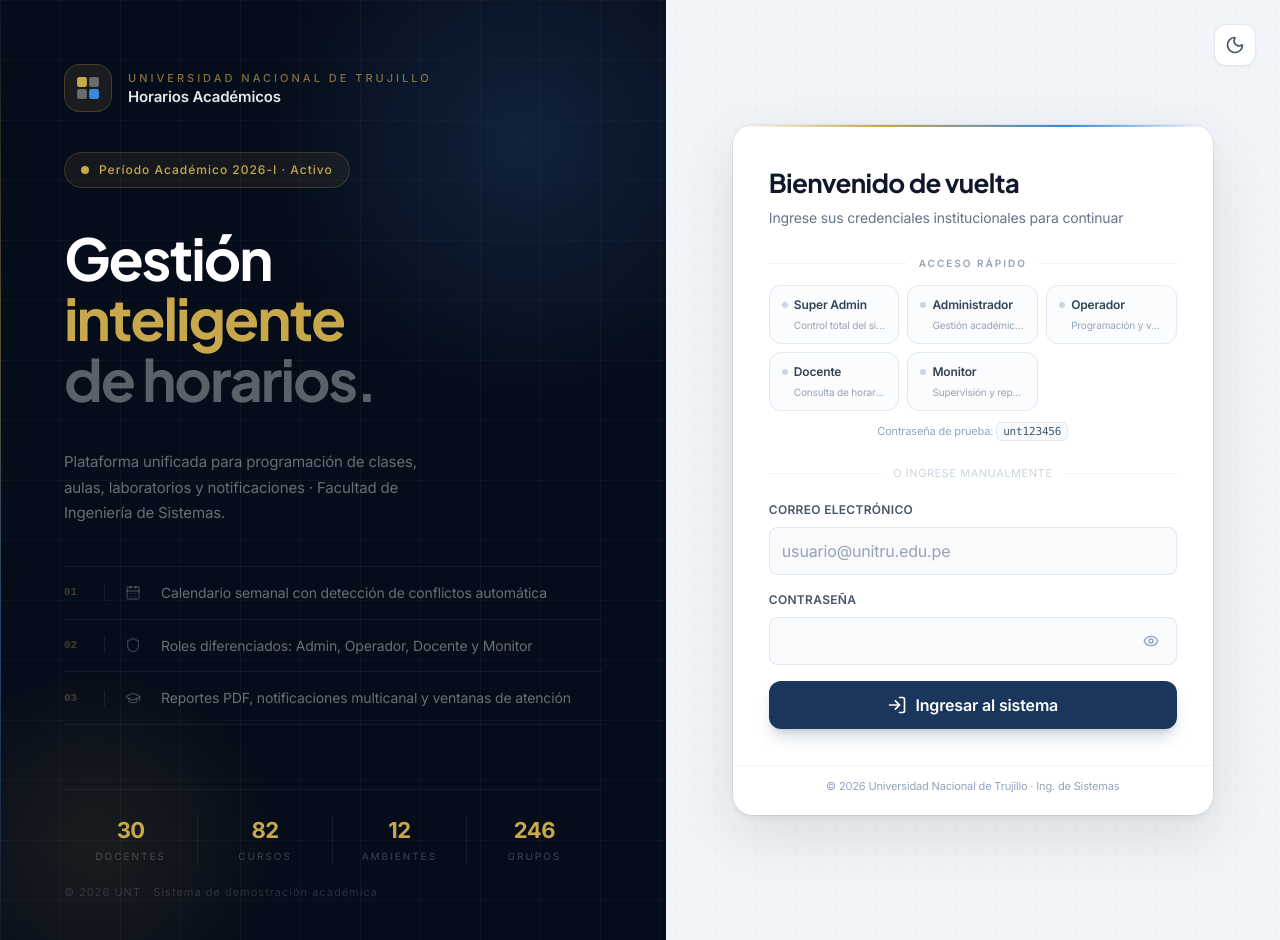
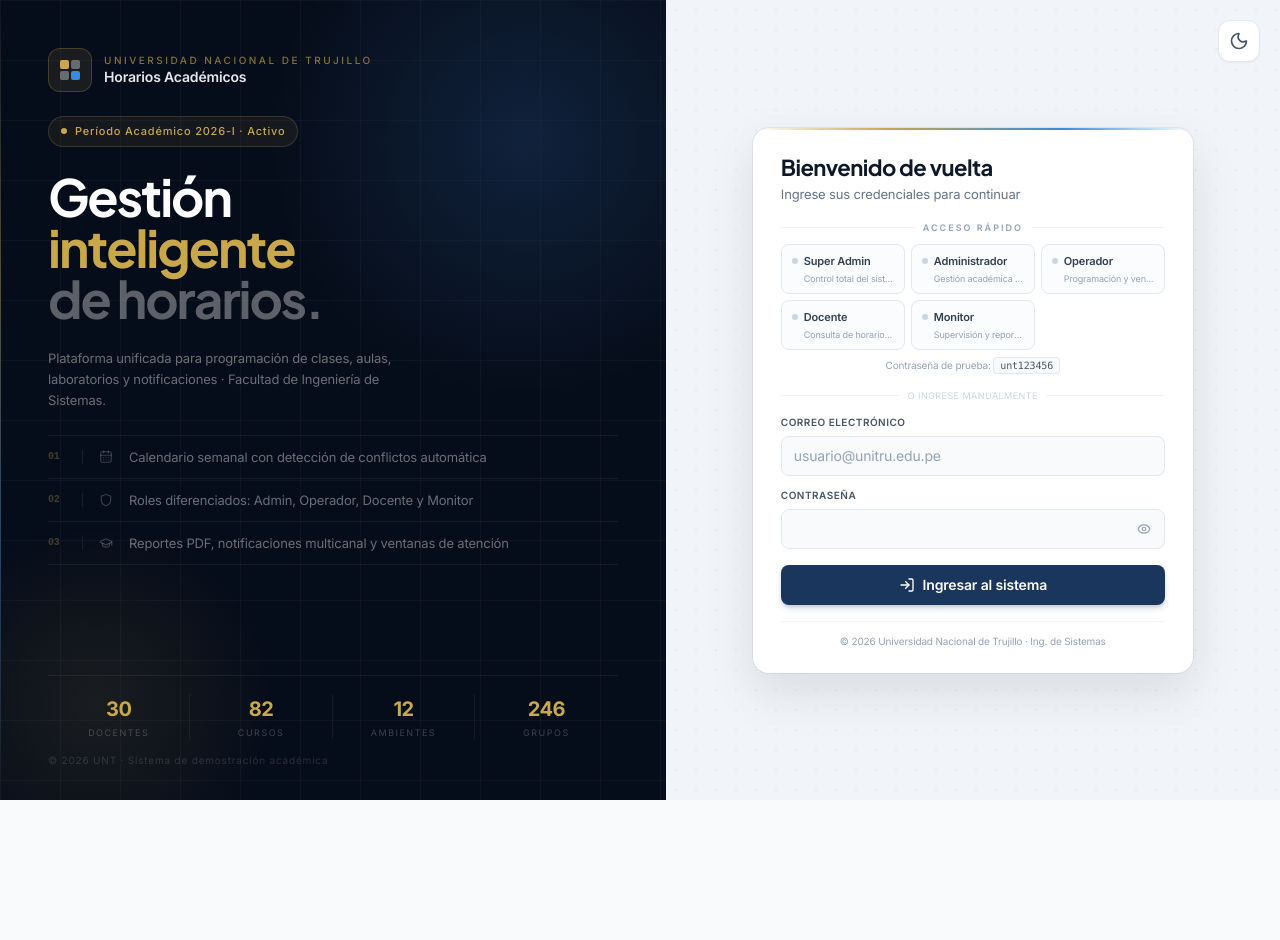
Before and after one commit to marck-h-cmd/E-PROJECT, a Next.js app: page /auth/login in a window 1280 px wide. After the commit the page ends 800 px from the top, so only its background shows below. Built offline with nearby package versions, Linux system fonts and the light colour scheme.

Commit message:
quedando el login

```diff
--- a/src/app/auth/login/page.tsx
+++ b/src/app/auth/login/page.tsx
@@ -14,12 +14,12 @@ import { DEMO_USERS, DEMO_PASSWORD_HINT } from '@/lib/demo-users';
 import { ThemeToggle } from '@/components/theme/ThemeToggle';
 import type { DemoUser } from '@/lib/demo-users';
 
-const ROLE_COLORS: Record<string, { dot: string; text: string; textDark: string }> = {
-  'super-admin': { dot: '#a78bfa', text: '#6d28d9', textDark: '#c4b5fd' },
-  'admin':       { dot: '#60a5fa', text: '#1d4ed8', textDark: '#93c5fd' },
-  'operador':    { dot: '#fbbf24', text: '#b45309', textDark: '#fcd34d' },
-  'docente':     { dot: '#34d399', text: '#065f46', textDark: '#6ee7b7' },
-  'monitor':     { dot: '#f472b6', text: '#9d174d', textDark: '#f9a8d4' },
+const ROLE_COLORS: Record<string, { dot: string }> = {
+  'super-admin': { dot: '#a78bfa' },
+  'admin':       { dot: '#60a5fa' },
+  'operador':    { dot: '#fbbf24' },
+  'docente':     { dot: '#34d399' },
+  'monitor':     { dot: '#f472b6' },
 };
 
 export default function LoginPage() {
@@ -67,7 +67,7 @@ export default function LoginPage() {
   };
 
   return (
-    <div className="flex min-h-screen">
+    <div className="flex h-screen overflow-hidden">
 
       {/* ════════════════════════════════
           PANEL IZQUIERDO — siempre oscuro
@@ -93,12 +93,13 @@ export default function LoginPage() {
         <div className="absolute left-0 top-0 h-full w-px pointer-events-none"
           style={{ background: 'linear-gradient(to bottom, transparent, rgba(201,168,76,0.4) 35%, rgba(55,138,221,0.4) 70%, transparent)' }} />
 
-        <div className="relative z-10 flex flex-col gap-10 p-12 xl:p-16 pt-14 xl:pt-16">
+        {/* Contenido top */}
+        <div className="relative z-10 flex flex-col gap-6 p-10 xl:p-12 pt-12">
 
-          <div className="flex items-center gap-4">
-            <div className="flex h-12 w-12 shrink-0 items-center justify-center rounded-2xl"
+          <div className="flex items-center gap-3">
+            <div className="flex h-11 w-11 shrink-0 items-center justify-center rounded-xl"
               style={{ background: 'rgba(201,168,76,0.1)', border: '1px solid rgba(201,168,76,0.25)' }}>
-              <svg width="24" height="24" viewBox="0 0 22 22" fill="none">
+              <svg width="22" height="22" viewBox="0 0 22 22" fill="none">
                 <rect x="1" y="1" width="9" height="9" rx="2" fill="#c9a84c"/>
                 <rect x="12" y="1" width="9" height="9" rx="2" fill="rgba(255,255,255,0.35)"/>
                 <rect x="1" y="12" width="9" height="9" rx="2" fill="rgba(255,255,255,0.35)"/>
@@ -106,36 +107,36 @@ export default function LoginPage() {
               </svg>
             </div>
             <div>
-              <p style={{ fontSize: 11, letterSpacing: 3, color: 'rgba(201,168,76,0.65)', textTransform: 'uppercase', fontWeight: 500 }}>
+              <p style={{ fontSize: 10, letterSpacing: 2.5, color: 'rgba(201,168,76,0.65)', textTransform: 'uppercase', fontWeight: 500 }}>
                 Universidad Nacional de Trujillo
               </p>
-              <p style={{ fontSize: 15, fontWeight: 600, color: 'rgba(255,255,255,0.9)', lineHeight: 1.3 }}>
+              <p style={{ fontSize: 14, fontWeight: 600, color: 'rgba(255,255,255,0.9)', lineHeight: 1.3 }}>
                 Horarios Académicos
               </p>
             </div>
           </div>
 
-          <div className="inline-flex w-fit items-center gap-2.5 rounded-full px-4 py-2"
+          <div className="inline-flex w-fit items-center gap-2 rounded-full px-3 py-1.5"
             style={{ background: 'rgba(201,168,76,0.08)', border: '1px solid rgba(201,168,76,0.2)' }}>
-            <span className="h-2 w-2 rounded-full animate-pulse" style={{ background: '#c9a84c' }} />
-            <span style={{ fontSize: 12, fontWeight: 500, color: '#c9a84c', letterSpacing: 1 }}>
+            <span className="h-1.5 w-1.5 rounded-full animate-pulse" style={{ background: '#c9a84c' }} />
+            <span style={{ fontSize: 11, fontWeight: 500, color: '#c9a84c', letterSpacing: 0.8 }}>
               Período Académico 2026-I · Activo
             </span>
           </div>
 
-          <div style={{ lineHeight: 1.05 }}>
-            <h2 style={{ fontSize: 'clamp(3rem, 4.5vw, 5rem)', fontWeight: 800, color: '#ffffff', letterSpacing: -2, margin: 0 }}>
+          <div style={{ lineHeight: 1 }}>
+            <h2 style={{ fontSize: 'clamp(2.5rem, 4vw, 4.5rem)', fontWeight: 800, color: '#ffffff', letterSpacing: -2, margin: 0 }}>
               Gestión
             </h2>
-            <h2 style={{ fontSize: 'clamp(3rem, 4.5vw, 5rem)', fontWeight: 800, color: '#c9a84c', letterSpacing: -2, margin: 0 }}>
+            <h2 style={{ fontSize: 'clamp(2.5rem, 4vw, 4.5rem)', fontWeight: 800, color: '#c9a84c', letterSpacing: -2, margin: 0 }}>
               inteligente
             </h2>
-            <h2 style={{ fontSize: 'clamp(3rem, 4.5vw, 5rem)', fontWeight: 800, color: 'rgba(255,255,255,0.35)', letterSpacing: -2, margin: 0 }}>
+            <h2 style={{ fontSize: 'clamp(2.5rem, 4vw, 4.5rem)', fontWeight: 800, color: 'rgba(255,255,255,0.35)', letterSpacing: -2, margin: 0 }}>
               de horarios.
             </h2>
           </div>
 
-          <p style={{ fontSize: 15, lineHeight: 1.7, color: 'rgba(255,255,255,0.4)', maxWidth: 360 }}>
+          <p style={{ fontSize: 13, lineHeight: 1.6, color: 'rgba(255,255,255,0.4)', maxWidth: 360 }}>
             Plataforma unificada para programación de clases, aulas,
             laboratorios y notificaciones · Facultad de Ingeniería de Sistemas.
           </p>
@@ -146,14 +147,14 @@ export default function LoginPage() {
               { n: '02', icon: Shield,        text: 'Roles diferenciados: Admin, Operador, Docente y Monitor' },
               { n: '03', icon: GraduationCap, text: 'Reportes PDF, notificaciones multicanal y ventanas de atención' },
             ].map(({ n, icon: Icon, text }) => (
-              <div key={n} className="flex items-center gap-5"
-                style={{ borderBottom: '1px solid rgba(255,255,255,0.06)', padding: '16px 0' }}>
-                <span style={{ fontSize: 11, fontFamily: 'monospace', fontWeight: 700, color: 'rgba(201,168,76,0.3)', minWidth: 20 }}>
+              <div key={n} className="flex items-center gap-4"
+                style={{ borderBottom: '1px solid rgba(255,255,255,0.06)', padding: '12px 0' }}>
+                <span style={{ fontSize: 10, fontFamily: 'monospace', fontWeight: 700, color: 'rgba(201,168,76,0.3)', minWidth: 18 }}>
                   {n}
                 </span>
-                <div style={{ width: 1, height: 16, background: 'rgba(255,255,255,0.08)', flexShrink: 0 }} />
-                <Icon style={{ width: 16, height: 16, color: 'rgba(255,255,255,0.2)', flexShrink: 0 }} />
-                <span style={{ fontSize: 14, color: 'rgba(255,255,255,0.4)', lineHeight: 1.4 }}>
+                <div style={{ width: 1, height: 14, background: 'rgba(255,255,255,0.08)', flexShrink: 0 }} />
+                <Icon style={{ width: 14, height: 14, color: 'rgba(255,255,255,0.2)', flexShrink: 0 }} />
+                <span style={{ fontSize: 13, color: 'rgba(255,255,255,0.4)', lineHeight: 1.4 }}>
                   {text}
                 </span>
               </div>
@@ -161,8 +162,9 @@ export default function LoginPage() {
           </div>
         </div>
 
-        <div className="relative z-10 px-12 pb-10 xl:px-16">
-          <div className="grid grid-cols-4" style={{ borderTop: '1px solid rgba(255,255,255,0.06)', paddingTop: 24, marginBottom: 20 }}>
+        {/* Stats + footer */}
+        <div className="relative z-10 px-10 pb-8 xl:px-12">
+          <div className="grid grid-cols-4" style={{ borderTop: '1px solid rgba(255,255,255,0.06)', paddingTop: 18, marginBottom: 14 }}>
             {[
               { n: '30',  l: 'Docentes' },
               { n: '82',  l: 'Cursos' },
@@ -171,90 +173,86 @@ export default function LoginPage() {
             ].map((s, i) => (
               <div key={s.l} className="text-center"
                 style={{ borderRight: i < 3 ? '1px solid rgba(255,255,255,0.06)' : 'none' }}>
-                <div style={{ fontSize: 22, fontWeight: 700, color: '#c9a84c', letterSpacing: -0.5 }}>{s.n}</div>
-                <div style={{ fontSize: 10, color: 'rgba(255,255,255,0.22)', letterSpacing: 2, textTransform: 'uppercase', marginTop: 2 }}>{s.l}</div>
+                <div style={{ fontSize: 20, fontWeight: 700, color: '#c9a84c', letterSpacing: -0.5 }}>{s.n}</div>
+                <div style={{ fontSize: 9, color: 'rgba(255,255,255,0.22)', letterSpacing: 1.5, textTransform: 'uppercase', marginTop: 2 }}>{s.l}</div>
               </div>
             ))}
           </div>
-          <p style={{ fontSize: 11, color: 'rgba(255,255,255,0.14)', letterSpacing: 1 }}>
+          <p style={{ fontSize: 10, color: 'rgba(255,255,255,0.14)', letterSpacing: 0.8 }}>
             © {new Date().getFullYear()} UNT · Sistema de demostración académica
           </p>
         </div>
       </div>
 
       {/* ════════════════════════════════
-          PANEL DERECHO — formulario adaptable
+          PANEL DERECHO — formulario compacto
       ════════════════════════════════ */}
-      <div className="relative flex flex-1 flex-col items-center justify-center overflow-y-auto px-8 py-10
+      <div className="relative flex flex-1 flex-col items-center justify-center px-6 py-6
         bg-slate-100 dark:bg-[#0a0f1a]">
 
-        {/* Patrón de puntos solo light */}
         <div className="absolute inset-0 dark:hidden pointer-events-none" style={{
           backgroundImage: 'radial-gradient(circle, rgba(0,0,0,0.04) 1px, transparent 1px)',
           backgroundSize: '20px 20px',
         }} />
 
-        {/* Patrón de puntos dark */}
         <div className="absolute inset-0 hidden dark:block pointer-events-none" style={{
           backgroundImage: 'radial-gradient(circle, rgba(255,255,255,0.03) 1px, transparent 1px)',
           backgroundSize: '20px 20px',
         }} />
 
-        <div className="absolute right-6 top-6 z-10">
+        <div className="absolute right-5 top-5 z-10">
           <ThemeToggle variant="login" />
         </div>
 
         {/* Logo mobile */}
-        <div className="mb-8 text-center lg:hidden">
-          <div className="mx-auto mb-3 flex h-14 w-14 items-center justify-center rounded-2xl"
+        <div className="mb-4 text-center lg:hidden">
+          <div className="mx-auto mb-2 flex h-12 w-12 items-center justify-center rounded-xl"
             style={{ background: '#060d1a' }}>
-            <svg width="26" height="26" viewBox="0 0 22 22" fill="none">
+            <svg width="22" height="22" viewBox="0 0 22 22" fill="none">
               <rect x="1" y="1" width="9" height="9" rx="2" fill="#c9a84c"/>
               <rect x="12" y="1" width="9" height="9" rx="2" fill="rgba(255,255,255,0.4)"/>
               <rect x="1" y="12" width="9" height="9" rx="2" fill="rgba(255,255,255,0.4)"/>
               <rect x="12" y="12" width="9" height="9" rx="2" fill="#378add"/>
             </svg>
           </div>
-          <h2 className="text-xl font-bold text-slate-900 dark:text-white">Iniciar sesión</h2>
-          <p className="text-sm text-slate-500 dark:text-slate-400">UNT · Horarios Académicos</p>
+          <h2 className="text-base font-bold text-slate-900 dark:text-white">UNT · Horarios Académicos</h2>
         </div>
 
-        {/* CARD adaptable */}
+        {/* CARD COMPACTA */}
         <div className={`relative z-10 w-full transition-all duration-500 ${mounted ? 'opacity-100 translate-y-0' : 'opacity-0 translate-y-4'}`}
-          style={{ maxWidth: 480 }}>
+          style={{ maxWidth: 440 }}>
 
           <div className="
-            overflow-hidden rounded-[20px]
+            overflow-hidden rounded-2xl
             bg-white dark:bg-[#0f172a]
-            shadow-[0_0_0_1px_rgba(0,0,0,0.06),0_4px_6px_rgba(0,0,0,0.04),0_20px_60px_rgba(0,0,0,0.1)]
-            dark:shadow-[0_0_0_1px_rgba(255,255,255,0.06),0_20px_60px_rgba(0,0,0,0.5)]">
+            shadow-[0_0_0_1px_rgba(0,0,0,0.06),0_20px_50px_rgba(0,0,0,0.1)]
+            dark:shadow-[0_0_0_1px_rgba(255,255,255,0.06),0_20px_50px_rgba(0,0,0,0.5)]">
 
-            {/* Barra de acento */}
             <div style={{ height: 2, background: 'linear-gradient(90deg, transparent, #c9a84c 30%, #378add 70%, transparent)' }} />
 
-            <div className="p-9">
+            <div className="px-7 py-6">
 
-              {/* Header */}
-              <div className="hidden lg:block mb-7">
-                <h2 className="text-[26px] font-bold tracking-tight text-slate-900 dark:text-white">
+              {/* Header compacto */}
+              <div className="hidden lg:block mb-4">
+                <h2 className="text-[22px] font-bold tracking-tight text-slate-900 dark:text-white leading-tight">
                   Bienvenido de vuelta
                 </h2>
-                <p className="mt-1.5 text-sm text-slate-500 dark:text-slate-400">
-                  Ingrese sus credenciales institucionales para continuar
+                <p className="mt-1 text-[13px] text-slate-500 dark:text-slate-400">
+                  Ingrese sus credenciales para continuar
                 </p>
               </div>
 
               {/* ROLES */}
-              <div className="mb-6">
-                <div className="mb-3.5 flex items-center gap-3">
+              <div className="mb-4">
+                <div className="mb-2.5 flex items-center gap-2">
                   <div className="h-px flex-1 bg-slate-100 dark:bg-slate-800" />
-                  <span className="text-[10px] font-semibold tracking-[2px] uppercase text-slate-400 dark:text-slate-500">
+                  <span className="text-[9px] font-semibold tracking-[2px] uppercase text-slate-400 dark:text-slate-500">
                     Acceso rápido
                   </span>
                   <div className="h-px flex-1 bg-slate-100 dark:bg-slate-800" />
                 </div>
 
-                <div className="grid grid-cols-3 gap-2">
+                <div className="grid grid-cols-3 gap-1.5">
                   {DEMO_USERS.map((u) => {
                     const c = ROLE_COLORS[u.id] ?? ROLE_COLORS['admin'];
                     const sel = selectedDemo === u.id;
@@ -264,25 +262,21 @@ export default function LoginPage() {
                         type="button"
                         onClick={() => fillDemo(u)}
                         className={`
-                          rounded-xl px-3 py-2.5 text-left transition-all duration-150
-                          border
+                          rounded-lg px-2.5 py-2 text-left transition-all duration-150 border
                           ${sel
-                            ? 'border-slate-300 dark:border-slate-600 bg-slate-50 dark:bg-slate-800 scale-[1.02]'
+                            ? 'border-[#1a365d] dark:border-blue-500 bg-blue-50 dark:bg-blue-950/30 scale-[1.03]'
                             : 'border-slate-200 dark:border-slate-800 bg-slate-50/50 dark:bg-slate-900/50 hover:border-slate-300 dark:hover:border-slate-700'
                           }
                         `}
                       >
-                        <div className="flex items-center gap-1.5 mb-1">
+                        <div className="flex items-center gap-1.5 mb-0.5">
                           <span className="block h-1.5 w-1.5 rounded-full shrink-0"
                             style={{ background: sel ? c.dot : '#cbd5e1' }} />
-                          <span className="text-[12px] font-semibold"
-                            style={{ color: sel ? (typeof window !== 'undefined' && document.documentElement.classList.contains('dark') ? c.textDark : c.text) : undefined }}>
-                            <span className="block text-slate-700 dark:text-slate-200">
-                              {u.label}
-                            </span>
+                          <span className="text-[11px] font-semibold text-slate-700 dark:text-slate-200 truncate">
+                            {u.label}
                           </span>
                         </div>
-                        <span className="block truncate text-[10px] text-slate-400 dark:text-slate-500 pl-3">
+                        <span className="block truncate text-[9px] text-slate-400 dark:text-slate-500 pl-3">
                           {u.description}
                         </span>
                       </button>
@@ -290,9 +284,9 @@ export default function LoginPage() {
                   })}
                 </div>
 
-                <p className="mt-3 text-center text-[11px] text-slate-400 dark:text-slate-500">
+                <p className="mt-2 text-center text-[10px] text-slate-400 dark:text-slate-500">
                   Contraseña de prueba:{' '}
-                  <code className="rounded-md border px-1.5 py-0.5 font-mono text-[11px]
+                  <code className="rounded border px-1.5 py-0.5 font-mono text-[10px]
                     bg-slate-50 dark:bg-slate-800
                     border-slate-200 dark:border-slate-700
                     text-slate-600 dark:text-slate-300">
@@ -302,31 +296,29 @@ export default function LoginPage() {
               </div>
 
               {/* Separador */}
-              <div className="mb-5 flex items-center gap-3">
+              <div className="mb-3 flex items-center gap-2">
                 <div className="h-px flex-1 bg-slate-100 dark:bg-slate-800" />
-                <span className="text-[11px] tracking-wider uppercase text-slate-300 dark:text-slate-600">
+                <span className="text-[9px] tracking-wider uppercase text-slate-300 dark:text-slate-600">
                   o ingrese manualmente
                 </span>
                 <div className="h-px flex-1 bg-slate-100 dark:bg-slate-800" />
               </div>
 
-              {/* Error */}
               {error && (
-                <div className="mb-5 flex items-start gap-3 rounded-xl p-3.5
+                <div className="mb-3 flex items-start gap-2 rounded-lg p-2.5
                   bg-red-50 dark:bg-red-950/30
                   border border-red-100 dark:border-red-900/40">
-                  <div className="mt-0.5 flex h-5 w-5 shrink-0 items-center justify-center rounded-full bg-red-100 dark:bg-red-900/50">
-                    <div className="h-1.5 w-1.5 rounded-full bg-red-500" />
+                  <div className="mt-0.5 flex h-4 w-4 shrink-0 items-center justify-center rounded-full bg-red-100 dark:bg-red-900/50">
+                    <div className="h-1 w-1 rounded-full bg-red-500" />
                   </div>
-                  <p className="text-sm text-red-700 dark:text-red-400 m-0 leading-snug">{error}</p>
+                  <p className="text-[12px] text-red-700 dark:text-red-400 m-0 leading-snug">{error}</p>
                 </div>
               )}
 
-              {/* FORM */}
-              <form onSubmit={handleSubmit} className="flex flex-col gap-4">
+              <form onSubmit={handleSubmit} className="flex flex-col gap-3">
                 <div>
                   <label htmlFor="email"
-                    className="block mb-2 text-[12px] font-semibold tracking-wide uppercase text-slate-600 dark:text-slate-400">
+                    className="block mb-1.5 text-[10px] font-semibold tracking-wider uppercase text-slate-600 dark:text-slate-400">
                     Correo electrónico
                   </label>
                   <Input
@@ -337,7 +329,7 @@ export default function LoginPage() {
                     onChange={(e) => { setEmail(e.target.value); setSelectedDemo(null); }}
                     required
                     autoComplete="email"
-                    className="h-12 text-base
+                    className="h-10 text-sm
                       bg-slate-50 dark:bg-slate-900
                       border-slate-200 dark:border-slate-700
                       text-slate-900 dark:text-white
@@ -349,7 +341,7 @@ export default function LoginPage() {
 
                 <div>
                   <label htmlFor="password"
-                    className="block mb-2 text-[12px] font-semibold tracking-wide uppercase text-slate-600 dark:text-slate-400">
+                    className="block mb-1.5 text-[10px] font-semibold tracking-wider uppercase text-slate-600 dark:text-slate-400">
                     Contraseña
                   </label>
                   <div className="relative">
@@ -360,7 +352,7 @@ export default function LoginPage() {
                       onChange={(e) => { setPassword(e.target.value); setSelectedDemo(null); }}
                       required
                       autoComplete="current-password"
-                      className="h-12 text-base pr-12
+                      className="h-10 text-sm pr-10
                         bg-slate-50 dark:bg-slate-900
                         border-slate-200 dark:border-slate-700
                         text-slate-900 dark:text-white
@@ -372,13 +364,13 @@ export default function LoginPage() {
                       onClick={() => setShowPassword(v => !v)}
                       tabIndex={-1}
                       aria-label={showPassword ? 'Ocultar' : 'Mostrar'}
-                      className="absolute right-3 top-1/2 -translate-y-1/2 rounded-lg p-1.5
+                      className="absolute right-2.5 top-1/2 -translate-y-1/2 rounded-md p-1
                         text-slate-400 hover:text-slate-600
                         dark:text-slate-500 dark:hover:text-slate-300
                         hover:bg-slate-100 dark:hover:bg-slate-800
                         transition-colors"
                     >
-                      {showPassword ? <EyeOff className="h-4 w-4" /> : <Eye className="h-4 w-4" />}
+                      {showPassword ? <EyeOff className="h-3.5 w-3.5" /> : <Eye className="h-3.5 w-3.5" />}
                     </button>
                   </div>
                 </div>
@@ -386,30 +378,27 @@ export default function LoginPage() {
                 <Button
                   type="submit"
                   disabled={loading}
-                  className="h-12 w-full gap-2 text-base font-semibold rounded-xl
+                  className="h-10 w-full gap-2 text-sm font-semibold rounded-lg mt-1
                     bg-[#1a365d] hover:bg-[#1e4070]
                     dark:bg-blue-600 dark:hover:bg-blue-500
-                    text-white shadow-lg shadow-[#1a365d]/20 dark:shadow-blue-600/20
+                    text-white shadow-md shadow-[#1a365d]/20 dark:shadow-blue-600/20
                     transition-all"
                 >
                   {loading ? (
                     <>
-                      <Loader2 className="h-5 w-5 animate-spin" />
+                      <Loader2 className="h-4 w-4 animate-spin" />
                       Verificando...
                     </>
                   ) : (
                     <>
-                      <LogIn className="h-5 w-5" />
+                      <LogIn className="h-4 w-4" />
                       Ingresar al sistema
                     </>
                   )}
                 </Button>
               </form>
-            </div>
 
-            {/* Footer card */}
-            <div className="px-9 pb-5 pt-3 border-t border-slate-100 dark:border-slate-800">
-              <p className="text-center text-[11px] text-slate-400 dark:text-slate-600">
+              <p className="mt-4 text-center text-[10px] text-slate-400 dark:text-slate-600 pt-3 border-t border-slate-100 dark:border-slate-800">
                 © {new Date().getFullYear()} Universidad Nacional de Trujillo · Ing. de Sistemas
               </p>
             </div>
```
